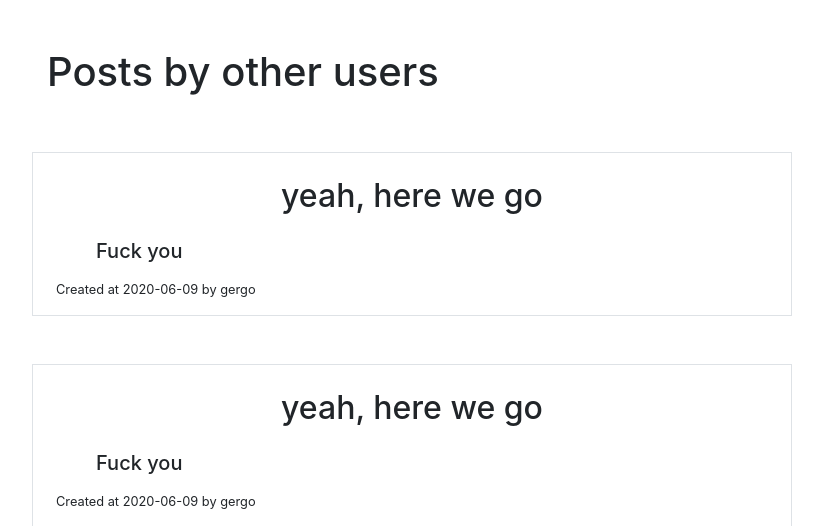
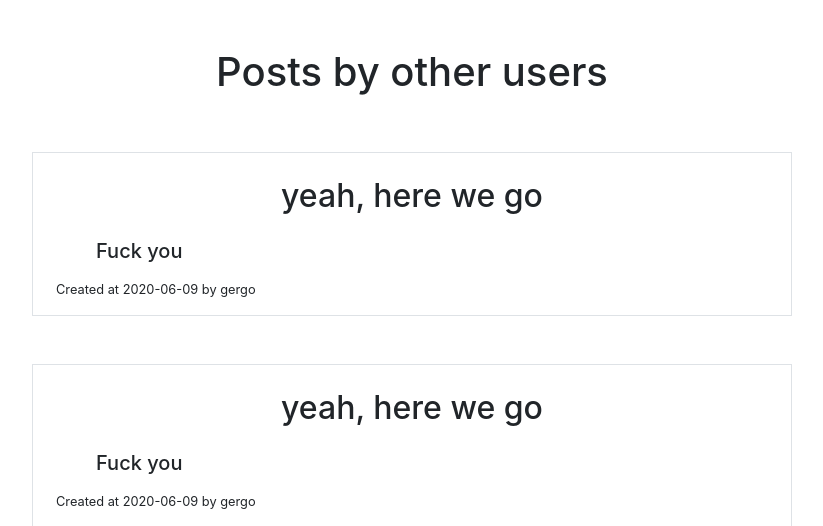
Before and after one commit to djsall/halado_prog_bead, a Django app: page /viewposts in a window 1280 px wide. Shown: the part 56-582 px from the top of the page, without its empty margins (228-1051 px from the left). Run offline with Django 3.2, Linux system fonts and the light colour scheme; some libraries are stand-ins or nearby versions.

Commit message:
text-center ffs

```diff
--- a/halado_prog_bead/templates/view_posts.html
+++ b/halado_prog_bead/templates/view_posts.html
@@ -1,6 +1,6 @@
 {% extends 'base_generic.html' %} {% block content %}
   <div class="row">
-    <div class="col-8 offset-2 mb-5 mt-5">
+    <div class="col-8 offset-2 mb-5 mt-5 text-center">
       <h1>Posts by other users</h1>
     </div>
   </div>
```
